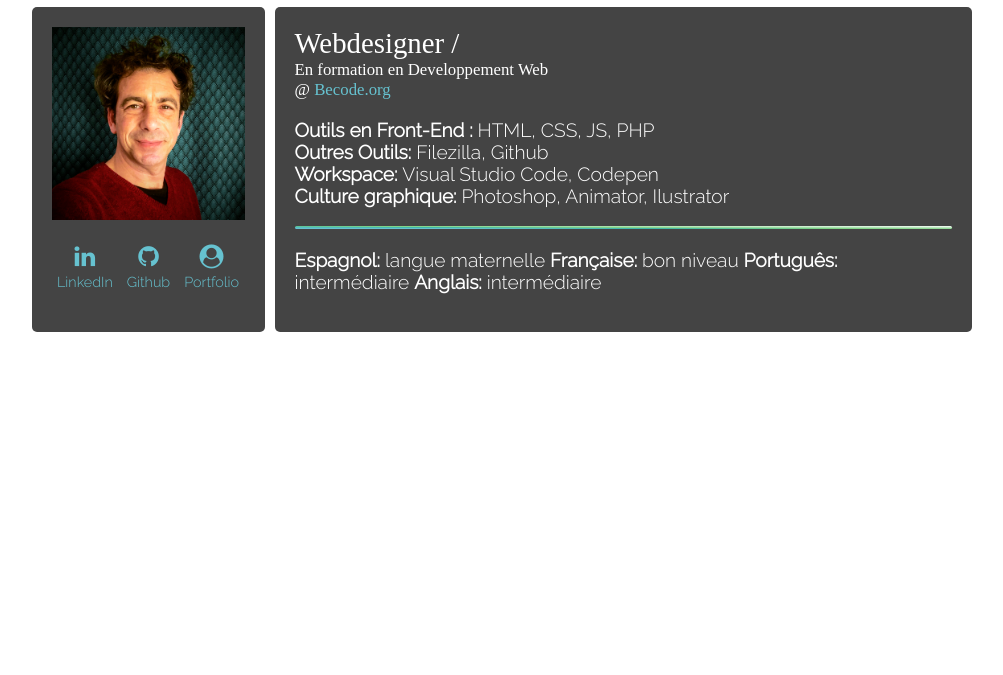
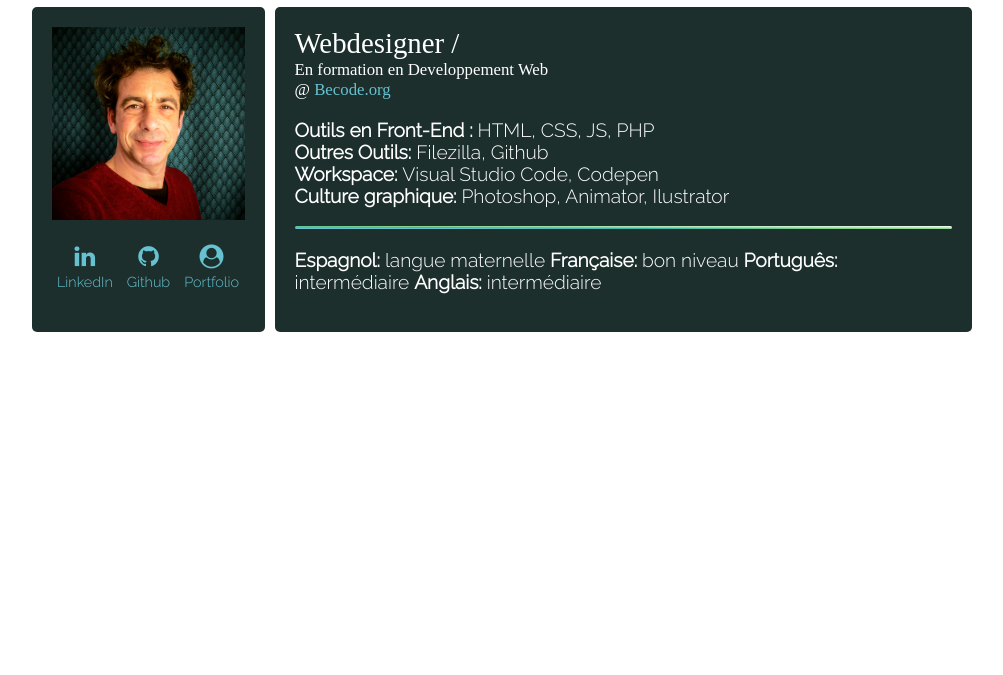
Before and after one commit to AndresGol/VCard-responsive-version, a plain HTML site: page index.html in a window 1280 px wide. Shown: the part 125-800 px from the top of the page, without its empty margins (138-1141 px from the left). Drawn offline with Linux system fonts and the light colour scheme.

Commit message:
add_green

```diff
--- a/style.css
+++ b/style.css
@@ -116,7 +116,7 @@
   }
 
   .wrapper > * {
-    background-color: #444;
+    background-color: #1c2f2d;
     color: #fff;
     border-radius: 5px;
     padding: 20px;
```
